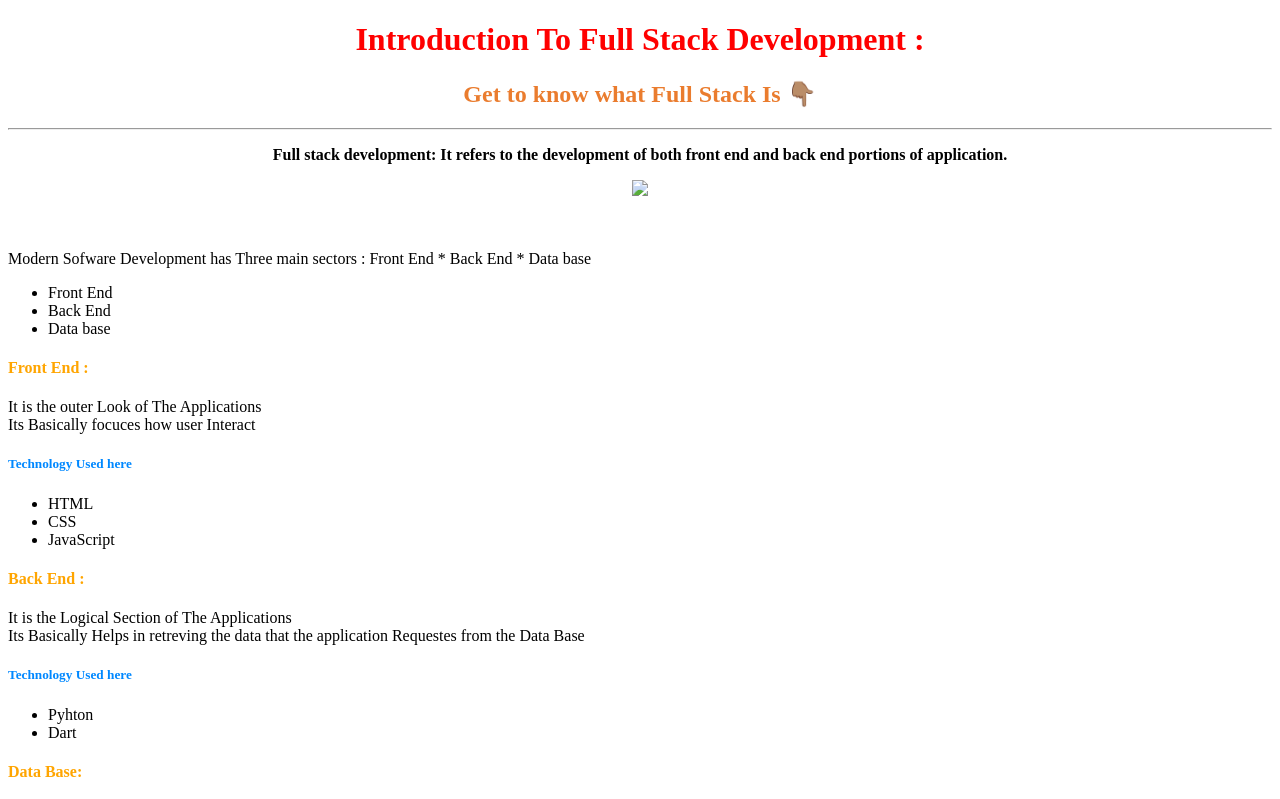
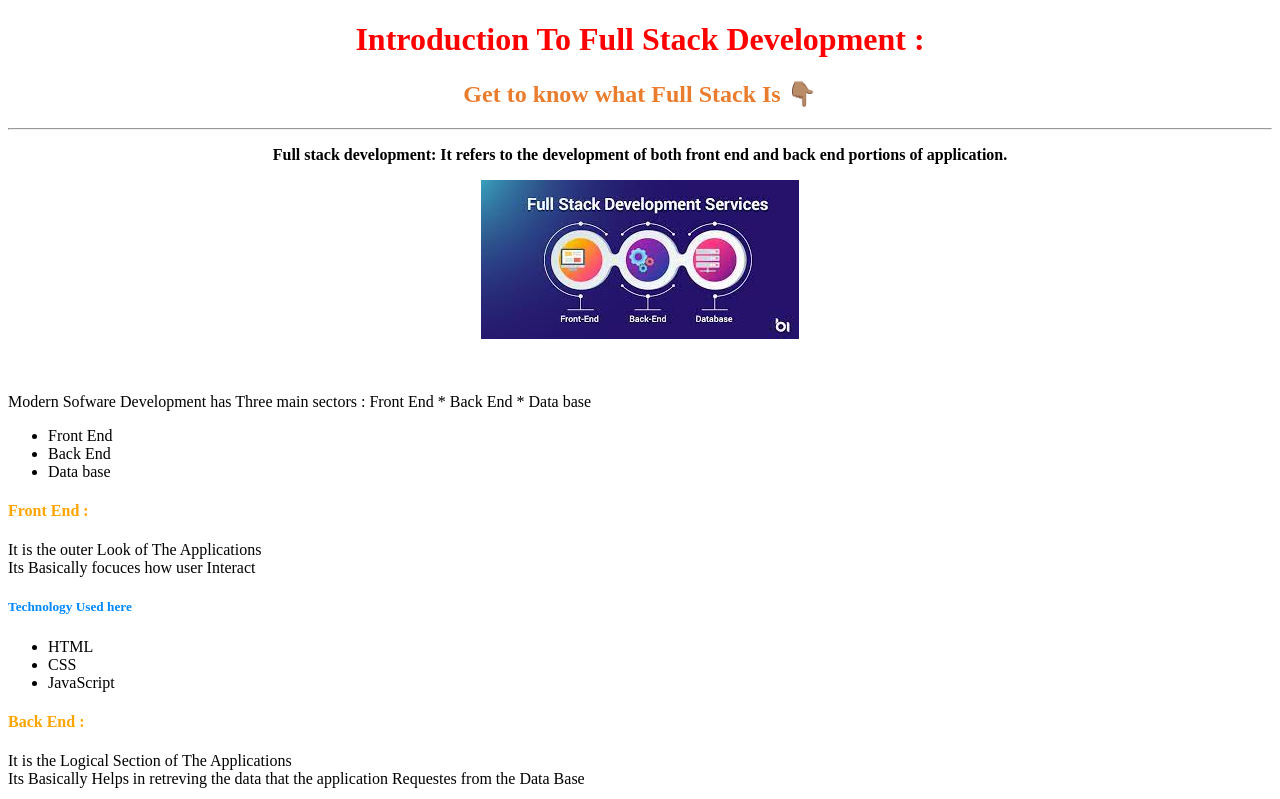
Before and after one commit to muzaferxp/xplat-dev, a plain HTML site: page index.html in a window 1280 px wide. Shown: the top 799 px of the page. Drawn offline with Linux system fonts and the light colour scheme.

Commit message:
Update index.html

```diff
--- a/index.html
+++ b/index.html
@@ -21,7 +21,7 @@
            </b>
         </p>
         <p style="text-align: center;">
-            <img src="full stack.jpeg">
+            <img src="WhatsApp Image 2022-07-08 at 10.30.00 PM.jpeg">
         </p>
 
         <br>
```
